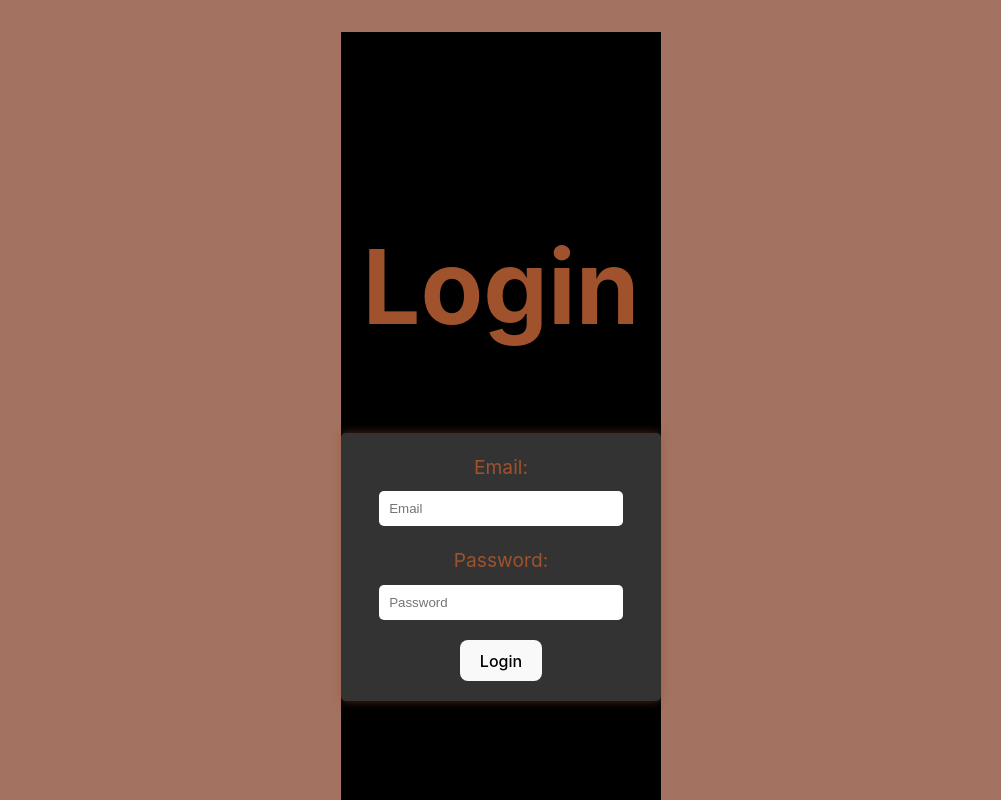
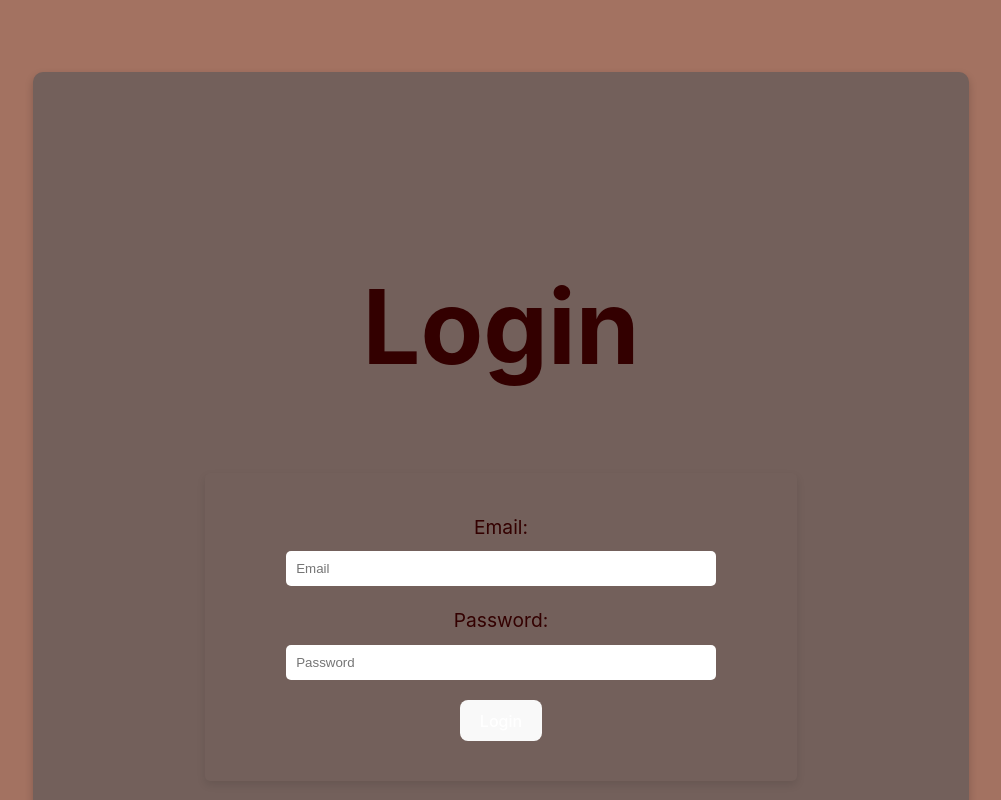
Before and after one commit to cheptoomaureen/Event-Planner-App, a React (Vite) app: page /login in a window 1280 px wide. Shown: the top 800 px of the page, without its empty margins (139-1140 px from the left). Built offline with nearby package versions, Linux system fonts and the light colour scheme.

Commit message:
additional styling

```diff
--- a/src/Budget.css
+++ b/src/Budget.css
@@ -6,9 +6,9 @@
   }
 
   .budgets-header {
-    background-color: #330000;
+    background-color: #a37261;
     padding: 10px;
-    color: white;
+    color: #330000;
     text-align: center;
   }
 
--- a/src/Budget.jsx
+++ b/src/Budget.jsx
@@ -93,6 +93,13 @@ const Budget = () => {
         <h1>Budget Planning and Expense Tracking</h1>
       </header>
       <section className="budgets-content">
+        <form onSubmit={handleSubmit} className="budget-form">
+          <input type="number" name="amount" placeholder="Amount" value={newBudget.amount} onChange={handleChange} required />
+          <textarea name="description" placeholder="Description" value={newBudget.description} onChange={handleChange} required></textarea>
+          <input type="text" name="event_id" placeholder="Event ID" value={newBudget.event_id} onChange={handleChange} required />
+          <button type="submit" className="button">{isEditing ? 'Update Budget' : 'Create Budget'}</button>
+        </form>
+
         <div className="budget-list">
           {budgets.map(budget => (
             <div key={budget.id} className="budget-card">
@@ -106,12 +113,6 @@ const Budget = () => {
             </div>
           ))}
         </div>
-        <form onSubmit={handleSubmit} className="budget-form">
-          <input type="number" name="amount" placeholder="Amount" value={newBudget.amount} onChange={handleChange} required />
-          <textarea name="description" placeholder="Description" value={newBudget.description} onChange={handleChange} required></textarea>
-          <input type="text" name="event_id" placeholder="Event ID" value={newBudget.event_id} onChange={handleChange} required />
-          <button type="submit" className="button">{isEditing ? 'Update Budget' : 'Create Budget'}</button>
-        </form>
         <footer>
           <Link to="/home" className="button">Back to Home</Link>
         </footer>
--- a/src/Events.css
+++ b/src/Events.css
@@ -7,9 +7,9 @@ body {
 }
 
 .events-header {
-  background-color: #330000;
+  background-color: #a37261;
   padding: 5px;
-  color: white;
+  color: #330000;
   display: flex;
   justify-content: space-between;
   align-items: center;
@@ -19,6 +19,7 @@ body {
 .events-header h1 {
   margin: 0;
   font-family:Arial, Helvetica, sans-serif;
+
 }
 
 .event-form {
--- a/src/Events.jsx
+++ b/src/Events.jsx
@@ -126,6 +126,18 @@ const Events = () => {
         <h1>Event Management</h1>
       </header>
       <section className="events-content">
+        {/* Moved the form before the event list */}
+        <form onSubmit={handleSubmit} className="event-form">
+          <input type="text" name="title" placeholder="Event Title" value={newEvent.title} onChange={handleChange} required />
+          <input type="date" name="date" placeholder="Date" value={newEvent.date} onChange={handleChange} required />
+          <input type="time" name="time" placeholder="Time" value={newEvent.time} onChange={handleChange} required />
+          <input type="text" name="location" placeholder="Location" value={newEvent.location} onChange={handleChange} required />
+          <textarea name="description" placeholder="Description" value={newEvent.description} onChange={handleChange} required></textarea>
+          <input type="text" name="participants" placeholder="Participants" value={newEvent.participants} onChange={handleChange} required />
+          <button type="submit" className="button">{isEditing ? 'Update Event' : 'Create Event'}</button>
+        </form>
+
+        {/* Event list moved after the form */}
         <div className="event-list">
           {events.map(event => (
             <div key={event.id} className="event-card">
@@ -141,15 +153,6 @@ const Events = () => {
             </div>
           ))}
         </div>
-        <form onSubmit={handleSubmit} className="event-form">
-          <input type="text" name="title" placeholder="Event Title" value={newEvent.title} onChange={handleChange} required />
-          <input type="date" name="date" placeholder="Date" value={newEvent.date} onChange={handleChange} required />
-          <input type="time" name="time" placeholder="Time" value={newEvent.time} onChange={handleChange} required />
-          <input type="text" name="location" placeholder="Location" value={newEvent.location} onChange={handleChange} required />
-          <textarea name="description" placeholder="Description" value={newEvent.description} onChange={handleChange} required></textarea>
-          <input type="text" name="participants" placeholder="Participants" value={newEvent.participants} onChange={handleChange} required />
-          <button type="submit" className="button">{isEditing ? 'Update Event' : 'Create Event'}</button>
-        </form>
         <Link to="/home" className="button">Back to Home</Link>
       </section>
     </div>
--- a/src/LoginSignupPage.css
+++ b/src/LoginSignupPage.css
@@ -1,12 +1,17 @@
 .container {
   text-align: center;
-    background-color: black;
-    color: sienna;
+  background-color: #73605b;
+  color: #330000;
   height: 100vh;
+  width: 70vw;  /* Slightly increase width */
   display: flex;
   flex-direction: column;
   justify-content: center;
   align-items: center;
+  padding: 20px;  /* Add padding to create space around the content */
+  box-shadow: 0 4px 8px rgba(0, 0, 0, 0.2); /* Add a subtle shadow for depth */
+  border-radius: 10px;  /* Round the container's corners */
+  margin: 5vh auto;  /* Center the container with some margin */
 }
 
 header {
@@ -15,10 +20,11 @@
 }
 
 form {
-    background-color: #333;
-    padding: 20px;
+  background-color: #73605b;
+  padding: 40px;
   border-radius: 5px;
-    box-shadow: 0 0 10px rgba(160, 82, 45, 0.5);
+  box-shadow: 0 4px 8px rgba(0, 0, 0, 0.1);  /* Softer shadow effect */
+  width: 40vw;
 }
 
 label {
@@ -36,8 +42,8 @@
 }
 
 button {
-    background-color: sienna;
-    color: black;
+  background-color: #330000;
+  color: white;  /* Change text color to white for better contrast */
   padding: 10px 20px;
   border: none;
   border-radius: 5px;
@@ -46,7 +52,7 @@
 }
 
 button:hover {
-    background-color: #cc7a3d;
+  background-color: #550000;  /* Slightly lighter on hover */
 }
 
 .footer {
@@ -54,5 +60,10 @@
   bottom: 10px;
   width: 100%;
   text-align: center;
-    color: sienna;
+  color: #330000;
+  background-color: #73605b;  /* Match the container background */
+  padding: 10px 0;  /* Add padding for better spacing */
+  box-shadow: 0 -4px 8px rgba(0, 0, 0, 0.1);  /* Add shadow to make the footer stand out */
+  border-top-left-radius: 10px;  /* Round the top corners of the footer */
+  border-top-right-radius: 10px;
 }
--- a/src/Resources.css
+++ b/src/Resources.css
@@ -14,9 +14,9 @@
   }
 
   .resources-header {
-    background-color: #330000;
+    background-color: #a37261;
     padding: 20px;
-    color: white;
+    color: #330000;
     text-align: center;
   }
 
--- a/src/Resources.jsx
+++ b/src/Resources.jsx
@@ -127,7 +127,18 @@ const Resources = () => {
       <header className="resources-header">
         <h1>Resource Management</h1>
       </header>
+
       <section className="resources-content">
+        <form onSubmit={handleSubmit} className="resource-form">
+          <input type="text" name="name" placeholder="Resource Name" value={newResource.name} onChange={handleChange} required />
+          <input type="text" name="type" placeholder="Type" value={newResource.type} onChange={handleChange} required />
+          <input type="text" name="status" placeholder="Status" value={newResource.status} onChange={handleChange} required />
+          <input type="text" name="event_id" placeholder="Event ID" value={newResource.event_id} onChange={handleChange} required />
+          <input type="text" name="reserved_by" placeholder="Reserved By" value={newResource.reserved_by} onChange={handleChange} />
+          <input type="number" name="cost" placeholder="Cost" value={newResource.cost} onChange={handleChange} required />
+          <button type="submit" className="button">{isEditing ? 'Update Resource' : 'Create Resource'}</button>
+        </form>
+
         <div className="resource-list">
           {resources.map(resource => (
             <div key={resource.id} className="resource-card">
@@ -148,15 +159,7 @@ const Resources = () => {
             </div>
           ))}
         </div>
-        <form onSubmit={handleSubmit} className="resource-form">
-          <input type="text" name="name" placeholder="Resource Name" value={newResource.name} onChange={handleChange} required />
-          <input type="text" name="type" placeholder="Type" value={newResource.type} onChange={handleChange} required />
-          <input type="text" name="status" placeholder="Status" value={newResource.status} onChange={handleChange} required />
-          <input type="text" name="event_id" placeholder="Event ID" value={newResource.event_id} onChange={handleChange} required />
-          <input type="text" name="reserved_by" placeholder="Reserved By" value={newResource.reserved_by} onChange={handleChange} />
-          <input type="number" name="cost" placeholder="Cost" value={newResource.cost} onChange={handleChange} required />
-          <button type="submit" className="button">{isEditing ? 'Update Resource' : 'Create Resource'}</button>
-        </form>
+
         <footer>
           <input
             type="number"
--- a/src/Tasks.css
+++ b/src/Tasks.css
@@ -1,3 +1,10 @@
+.tasks-header {
+  background-color: #a37261;
+  padding: 10px; /* Reduced padding to minimize idle space */
+  color: #330000;
+  text-align: center;
+}
+
 .task-actions {
   display: flex;
   justify-content: space-between;
@@ -14,9 +21,9 @@
   }
 
   .tasks-header {
-    background-color: #330000;
+    background-color: #a37261;
     padding: 20px;
-    color: white;
+    color: #330000;
     text-align: center;
   }
 
--- a/src/Tasks.jsx
+++ b/src/Tasks.jsx
@@ -108,7 +108,18 @@ const Tasks = () => {
       <header className="tasks-header">
         <h1>Task Management</h1>
       </header>
+
       <section className="tasks-content">
+        <form onSubmit={handleSubmit} className="task-form">
+          <input type="text" name="title" placeholder="Task Title" value={newTask.title} onChange={handleChange} required />
+          <textarea name="description" placeholder="Description" value={newTask.description} onChange={handleChange} required></textarea>
+          <input type="date" name="deadline" placeholder="Deadline" value={newTask.deadline} onChange={handleChange} required />
+          <input type="text" name="priority" placeholder="Priority" value={newTask.priority} onChange={handleChange} required />
+          <input type="text" name="status" placeholder="Status" value={newTask.status} onChange={handleChange} required />
+          <input type="text" name="event_id" placeholder="Event ID" value={newTask.event_id} onChange={handleChange} required />
+          <input type="text" name="assigned_to" placeholder="Assigned To" value={newTask.assigned_to} onChange={handleChange} required />
+          <button type="submit" className="button">{isEditing ? 'Update Task' : 'Create Task'}</button>
+        </form>
         <div className="task-list">
           {tasks.map(task => (
             <div key={task.id} className="task-card">
@@ -126,22 +137,13 @@ const Tasks = () => {
             </div>
           ))}
         </div>
-        <form onSubmit={handleSubmit} className="task-form">
-          <input type="text" name="title" placeholder="Task Title" value={newTask.title} onChange={handleChange} required />
-          <textarea name="description" placeholder="Description" value={newTask.description} onChange={handleChange} required></textarea>
-          <input type="date" name="deadline" placeholder="Deadline" value={newTask.deadline} onChange={handleChange} required />
-          <input type="text" name="priority" placeholder="Priority" value={newTask.priority} onChange={handleChange} required />
-          <input type="text" name="status" placeholder="Status" value={newTask.status} onChange={handleChange} required />
-          <input type="text" name="event_id" placeholder="Event ID" value={newTask.event_id} onChange={handleChange} required />
-          <input type="text" name="assigned_to" placeholder="Assigned To" value={newTask.assigned_to} onChange={handleChange} required />
-          <button type="submit" className="button">{isEditing ? 'Update Task' : 'Create Task'}</button>
-        </form>
         <footer>
           <Link to="/home" className="button">Back to Home</Link>
         </footer>
       </section>
     </div>
   );
+
 };
 
 export default Tasks;
```
Also changed, not shown: 1 other file (tests, documents, lock files or other folders). Lines whose indentation alone changed are shown as unchanged.
